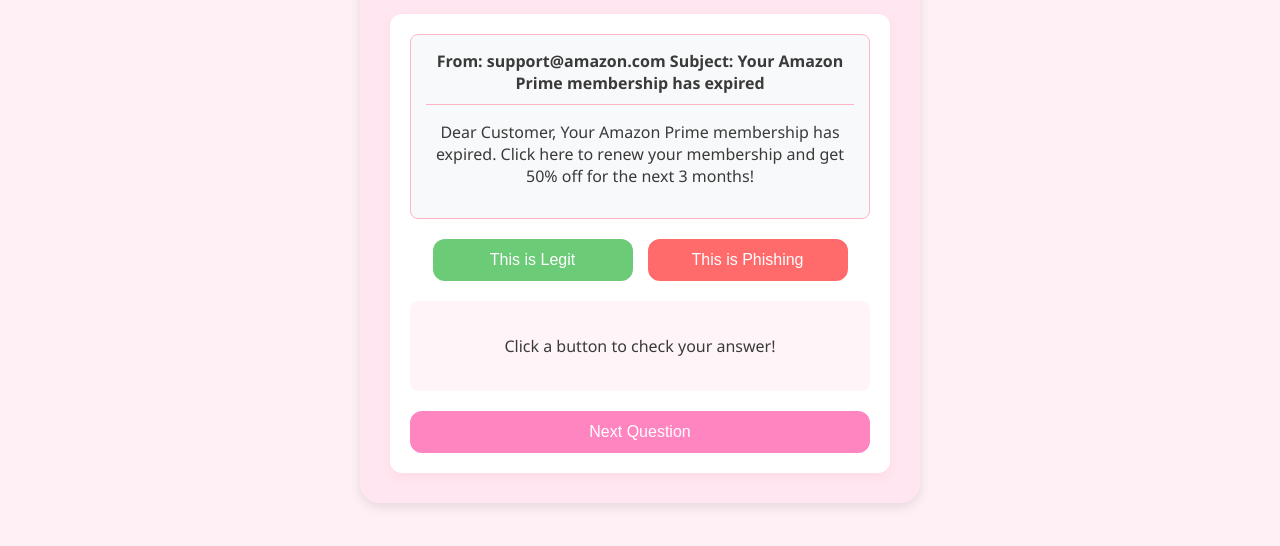
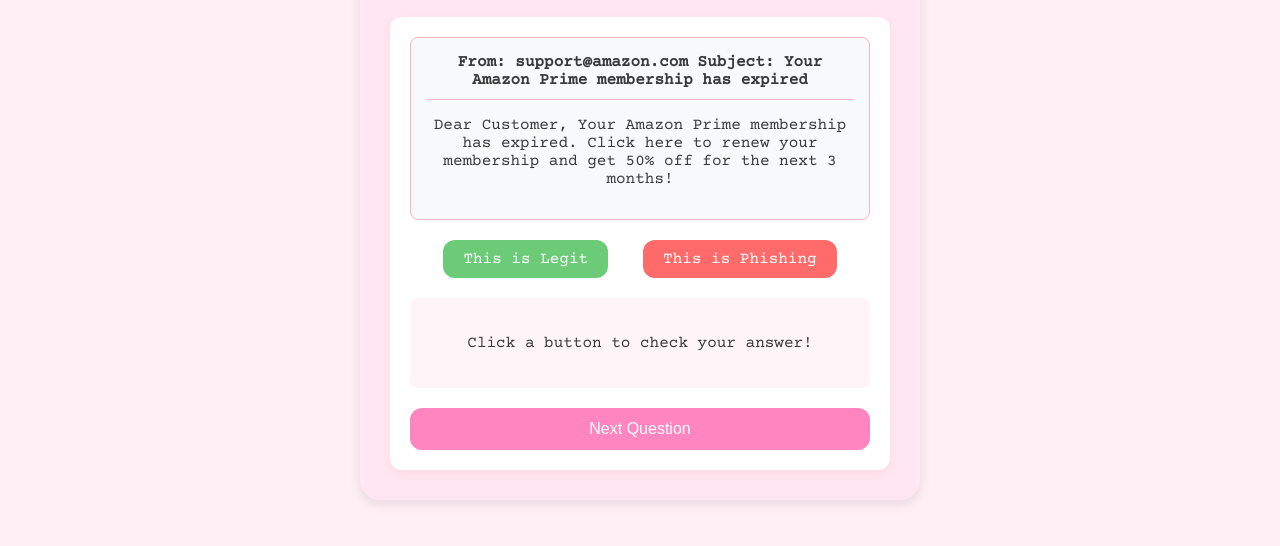
Before and after one commit to thecoder888/SecureYou, a plain HTML site: page spot-the-phish.html in a window 1280 px wide. Shown: the part 270-816 px from the top of the page. Drawn offline with nearby package versions, Linux system fonts and the light colour scheme.

Commit message:
Changed font to courier prime

```diff
--- a/spot-the-phish.html
+++ b/spot-the-phish.html
@@ -3,6 +3,9 @@
 <head>
   <meta charset="UTF-8" />
   <title>Spot the Phish - SecureYou</title>
+  <link rel="preconnect" href="https://fonts.googleapis.com">
+  <link rel="preconnect" href="https://fonts.gstatic.com" crossorigin>
+  <link href="https://fonts.googleapis.com/css2?family=Courier+Prime&display=swap" rel="stylesheet">
   <link rel="stylesheet" href="style.css" />
 </head>
 <body>
--- a/style.css
+++ b/style.css
@@ -1,5 +1,5 @@
 body {
-    font-family: 'Segoe UI', sans-serif;
+    font-family: 'Courier Prime', monospace;
     background: #fff0f6;
     color: #3a3a3a;
     text-align: center;
@@ -49,6 +49,12 @@
     font-size: 16px;
     margin-bottom: 15px;
     background: white;
+    font-family: 'Courier Prime', monospace;
+  }
+
+  #passwordInput::placeholder {
+    font-family: 'Courier Prime', monospace;
+    color: #999;
   }
 
   #passwordInput:focus {
@@ -169,6 +175,7 @@
     border: none;
     padding: 8px 16px;
     border-radius: 20px;
+    font-family: 'Courier Prime', monospace;
     cursor: pointer;
     transition: all 0.3s ease;
     align-self: flex-end;
@@ -186,6 +193,7 @@
     border: none;
     padding: 10px 20px;
     border-radius: 20px;
+    font-family: 'Courier Prime', monospace;
     cursor: pointer;
     transition: all 0.3s ease;
     margin-top: 20px;
@@ -242,7 +250,7 @@
     border-radius: 8px;
     padding: 15px;
     margin-bottom: 20px;
-    font-family: 'Segoe UI', sans-serif;
+    font-family: 'Courier Prime', monospace;
   }
 
   .email-header {
@@ -260,14 +268,16 @@
   }
 
   .quiz-button {
-    padding: 12px 24px;
+    background: #ff85c0;
+    color: white;
     border: none;
+    padding: 10px 20px;
     border-radius: 12px;
+    font-family: 'Courier Prime', monospace;
     font-size: 16px;
     cursor: pointer;
     transition: all 0.3s ease;
-    flex: 1;
-    max-width: 200px;
+    margin: 0 10px;
   }
 
   .quiz-button.legit {
@@ -517,6 +527,7 @@
     border: none;
     padding: 8px 16px;
     border-radius: 20px;
+    font-family: 'Courier Prime', monospace;
     cursor: pointer;
     transition: all 0.3s ease;
     margin: 5px;
@@ -565,6 +576,7 @@
     border: none;
     padding: 6px 12px;
     border-radius: 20px;
+    font-family: 'Courier Prime', monospace;
     cursor: pointer;
     transition: all 0.3s ease;
     white-space: nowrap;
```
Also changed, not shown: fun-facts.html (+3 -0 lines), index.html (+3 -0 lines), password-checker.html (+3 -0 lines).
